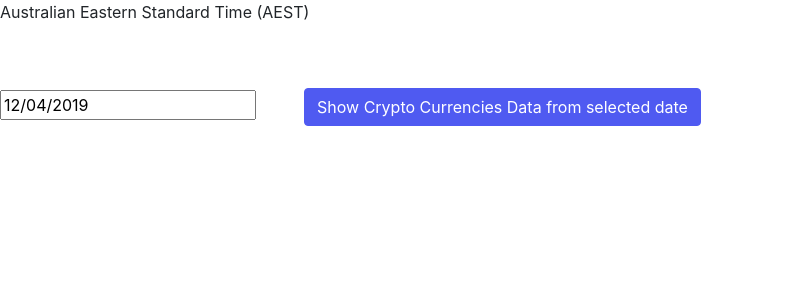
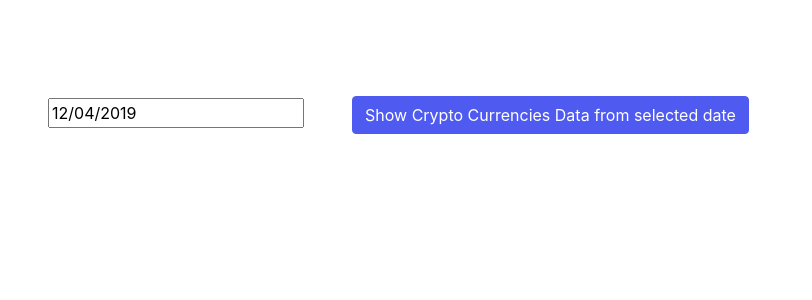
Before and after one commit to jishan33/Crypto_currencies, a React (Create React App) app: page / in a window 1280 px wide. Shown: the top 300 px of the page, without its empty margins (0-812 px from the left). Built offline with nearby package versions, Linux system fonts and the light colour scheme; the HTML template or start-up script is replaced by a standard one.

Commit message:
removed incorrect text

```diff
--- a/src/components/CryptoCurrencies.jsx
+++ b/src/components/CryptoCurrencies.jsx
@@ -57,8 +57,8 @@ const CryptoCurrencies = (props) => {
   };
 
   return (
-    <div>
-      <p>Australian Eastern Standard Time (AEST)</p>
+    <div className="ml-5 mt-5">
+
       <DatePicker
         className= "date-picker"
         selected={selectedDate}
```
Also changed, not shown: 2 other files (tests, documents, lock files or other folders).
